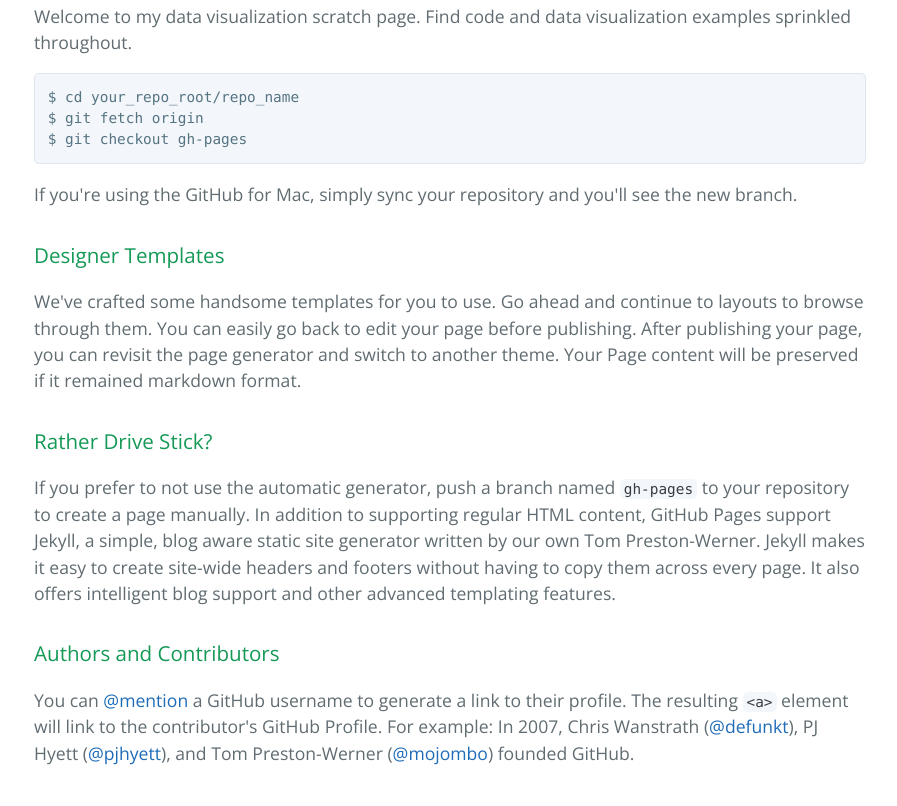
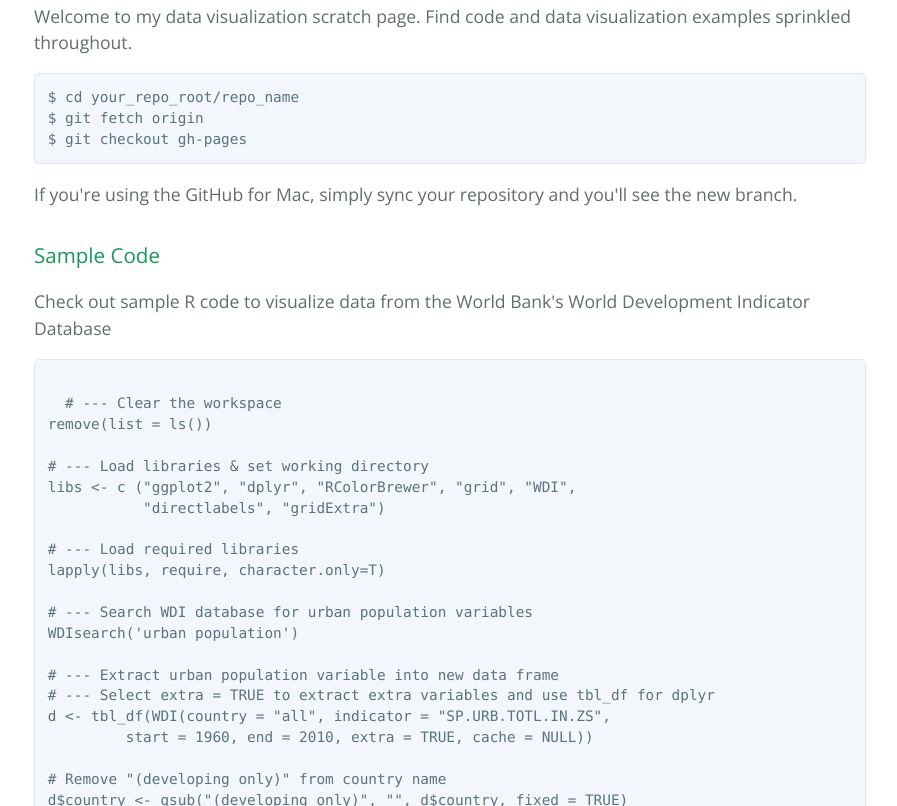
Before and after one commit to tessam30/DataVizPractice, a plain HTML site: page index.html in a window 1280 px wide. Shown: the part 460-1266 px from the top of the page, without its empty margins (190-1087 px from the left). Drawn offline with nearby package versions, Linux system fonts and the light colour scheme.

Commit message:
Update index.html

```diff
--- a/index.html
+++ b/index.html
@@ -32,14 +32,103 @@
 <p>If you're using the GitHub for Mac, simply sync your repository and you'll see the new branch.</p>
 
 <h3>
-<a id="designer-templates" class="anchor" href="#designer-templates" aria-hidden="true"><span class="octicon octicon-link"></span></a>Designer Templates</h3>
+<a id="designer-templates" class="anchor" href="#designer-templates" aria-hidden="true"><span class="octicon octicon-link"></span></a>Sample Code</h3>
 
-<p>We've crafted some handsome templates for you to use. Go ahead and continue to layouts to browse through them. You can easily go back to edit your page before publishing. After publishing your page, you can revisit the page generator and switch to another theme. Your Page content will be preserved if it remained markdown format.</p>
+<p>Check out sample R code to visualize data from the World Bank's World Development Indicator Database</p>
+
+<pre><code>
+  # --- Clear the workspace
+remove(list = ls())
+
+# --- Load libraries & set working directory
+libs <- c ("ggplot2", "dplyr", "RColorBrewer", "grid", "WDI",
+           "directlabels", "gridExtra")
+
+# --- Load required libraries
+lapply(libs, require, character.only=T)
+
+# --- Search WDI database for urban population variables
+WDIsearch('urban population')
+
+# --- Extract urban population variable into new data frame
+# --- Select extra = TRUE to extract extra variables and use tbl_df for dplyr
+d <- tbl_df(WDI(country = "all", indicator = "SP.URB.TOTL.IN.ZS",
+         start = 1960, end = 2010, extra = TRUE, cache = NULL))
+
+# Remove "(developing only)" from country name
+d$country <- gsub("(developing only)", "", d$country, fixed = TRUE)
+
+# --- Browse the names to get a sense of what is in the data
+head(d)
+tail(d)
+unique(d$iso3c)
+
+# --- Looking for EAP, ECA, LAC, MENA, SA, SSA using dplyr and ISO3 codes
+#     see http://data.worldbank.org/developers/api-overview?print&book_recurse
+fd <- filter(d, iso3c == "EAP" | iso3c == "ECA" | iso3c == "LAC" |
+          iso3c == "MNA" | iso3c == "SSA" | iso3c == "SAS") %>%
+          arrange(country, year)
+
+
+# --- Create a unique id for each region
+fd$id <- c(as.factor(fd$country))
+
+# --- Lab RGB colors in case of customization
+redL   	<- c("#B71234")
+dredL 	<- c("#822443")
+dgrayL 	<- c("#565A5C")
+lblueL 	<- c("#7090B7")
+dblueL 	<- c("#003359")
+lgrayL	<- c("#CECFCB")
+
+
+# --- First basic plot of data using paths and points
+pf <- ggplot(fd, aes(y = SP.URB.TOTL.IN.ZS, x = year, colour = country)) + #define basic plot
+        geom_path(size = 0.25) + geom_point(size = 2.5) + #customize plot type
+        geom_hline(yintercept = 50, linetype="dotted", size = 1, alpha = .10) #add in horizontal lize
+
+# --- Set legend status
+legstat <- c("none")
+
+# --- Customize plot
+pp <- pf + theme(legend.position = legstat, legend.title=element_blank(),
+          panel.border = element_blank(), legend.key = element_blank(),
+          legend.text = element_text(size = 14), #Customize legend
+          plot.title = element_text(hjust = 0, size = 17, face = "bold"), # Adjust plot title
+          panel.background = element_rect(fill = "white"), # Make background white
+          panel.grid.major = element_blank(), panel.grid.minor = element_blank(), #remove grid
+          axis.text.y = element_text(hjust = -0.5, size = 14, colour = dgrayL), #soften axis text
+          axis.text.x = element_text(hjust = .5, size = 14, colour = dgrayL),
+          axis.ticks.y = element_blank(), # remove y-axis ticks
+          #axis.ticks.x=element_blank(), # remove x-axis ticks
+          #plot.margin = unit(c(1,1,1,1), "cm"),
+          plot.title = element_text(lineheight = 1 ), #
+          panel.grid.major = element_blank(), # remove facet formatting
+          panel.grid.minor = element_blank(),
+          strip.background = element_blank(),
+          strip.text.x = element_text(size = 13, colour = dgrayL, face = "bold"), # format facet panel text
+          panel.border = element_rect(colour = "black"),
+          panel.margin = unit(2, "lines")) + # Move plot title up
+          scale_x_continuous(breaks = seq(1960, 2010, 10), expand = c(0.05,0.05)) + #customize x-axis
+          scale_y_continuous(breaks = seq(0, 100, 10), limits = c(0, 100)) + # customize y-axis
+          labs(x = "", y = "Urban population (% of total)\n", # label y-axis and create title
+          title = "East Asia has experienced a rapid increase in the percent of the population living in urban areas in the last 30 years.", size = 13) +
+          facet_wrap(~ country, nrow = 1) + scale_colour_brewer(palette="Set2") # apply faceting and color palette
+print(pp)
+
+# Add a footnote to the graph using the gridExtra package
+g <- arrangeGrob(pp, sub = textGrob("Source: World Bank World Development Indicators"
+                , x = 0, hjust = -0.25, vjust=-0.25,
+                gp = gpar(fontface = "italic", fontsize = 12, col = dgrayL)))
+
+
+</code></pre>
+
 
 <h3>
 <a id="rather-drive-stick" class="anchor" href="#rather-drive-stick" aria-hidden="true"><span class="octicon octicon-link"></span></a>Rather Drive Stick?</h3>
 
-<p>If you prefer to not use the automatic generator, push a branch named <code>gh-pages</code> to your repository to create a page manually. In addition to supporting regular HTML content, GitHub Pages support Jekyll, a simple, blog aware static site generator written by our own Tom Preston-Werner. Jekyll makes it easy to create site-wide headers and footers without having to copy them across every page. It also offers intelligent blog support and other advanced templating features.</p>
+<p> </p>
 
 <h3>
 <a id="authors-and-contributors" class="anchor" href="#authors-and-contributors" aria-hidden="true"><span class="octicon octicon-link"></span></a>Authors and Contributors</h3>
```
